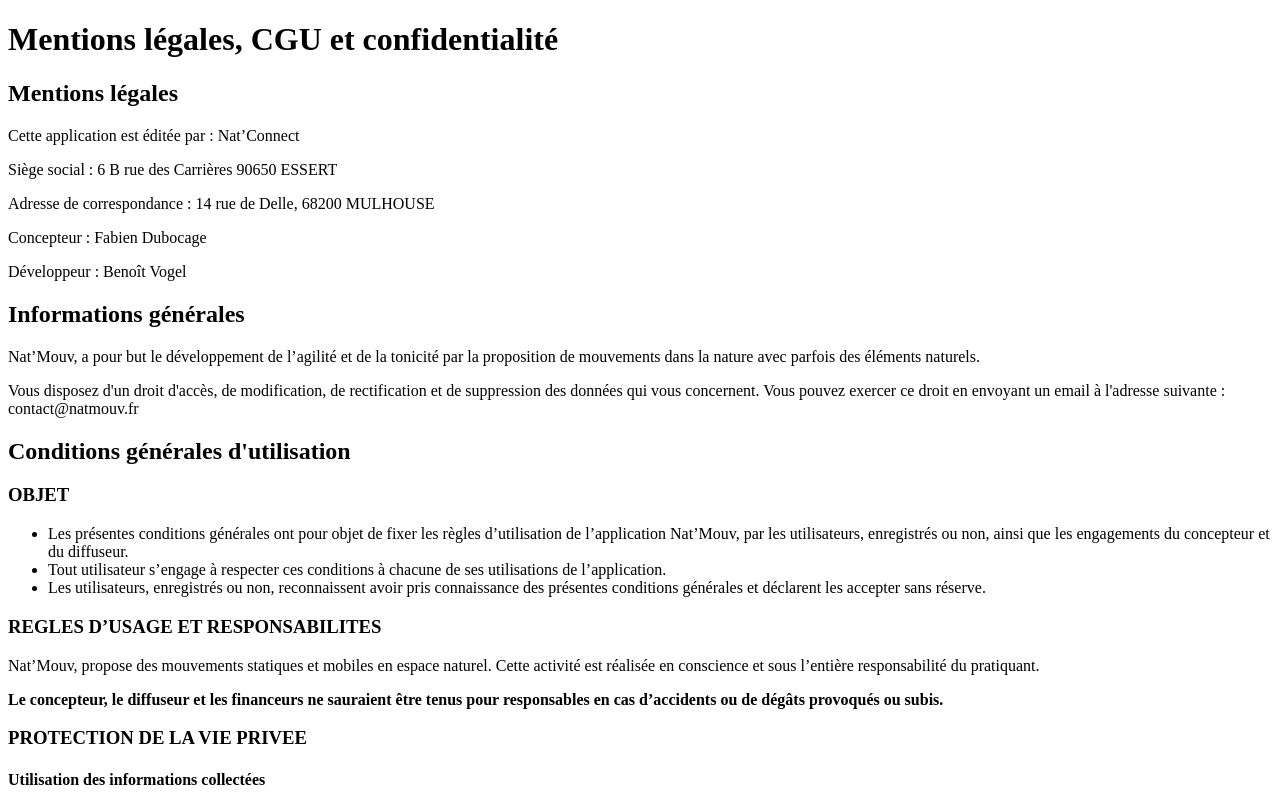
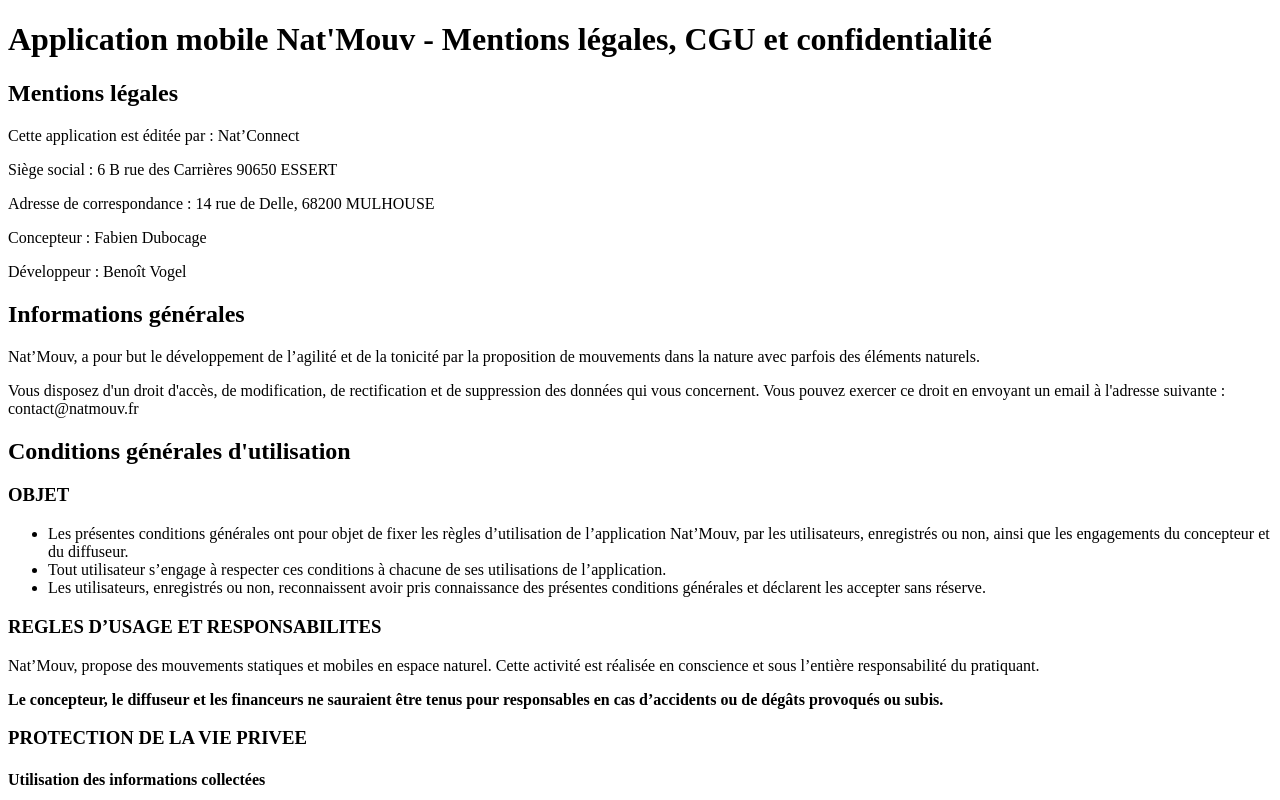
Before and after one commit to fabspass/natmouv, a plain HTML site: page index.html in a window 1280 px wide. Shown: the top 800 px of the page. Drawn offline with Linux system fonts and the light colour scheme.

Commit message:
Ajout du nom de l'appli dans le titre

```diff
--- a/index.html
+++ b/index.html
@@ -8,7 +8,7 @@
   <body>
 
 
-    <h1>Mentions légales, CGU et confidentialité</h1>
+    <h1>Application mobile Nat'Mouv - Mentions légales, CGU et confidentialité</h1>
 
     <h2>Mentions légales</h2>
 
```
